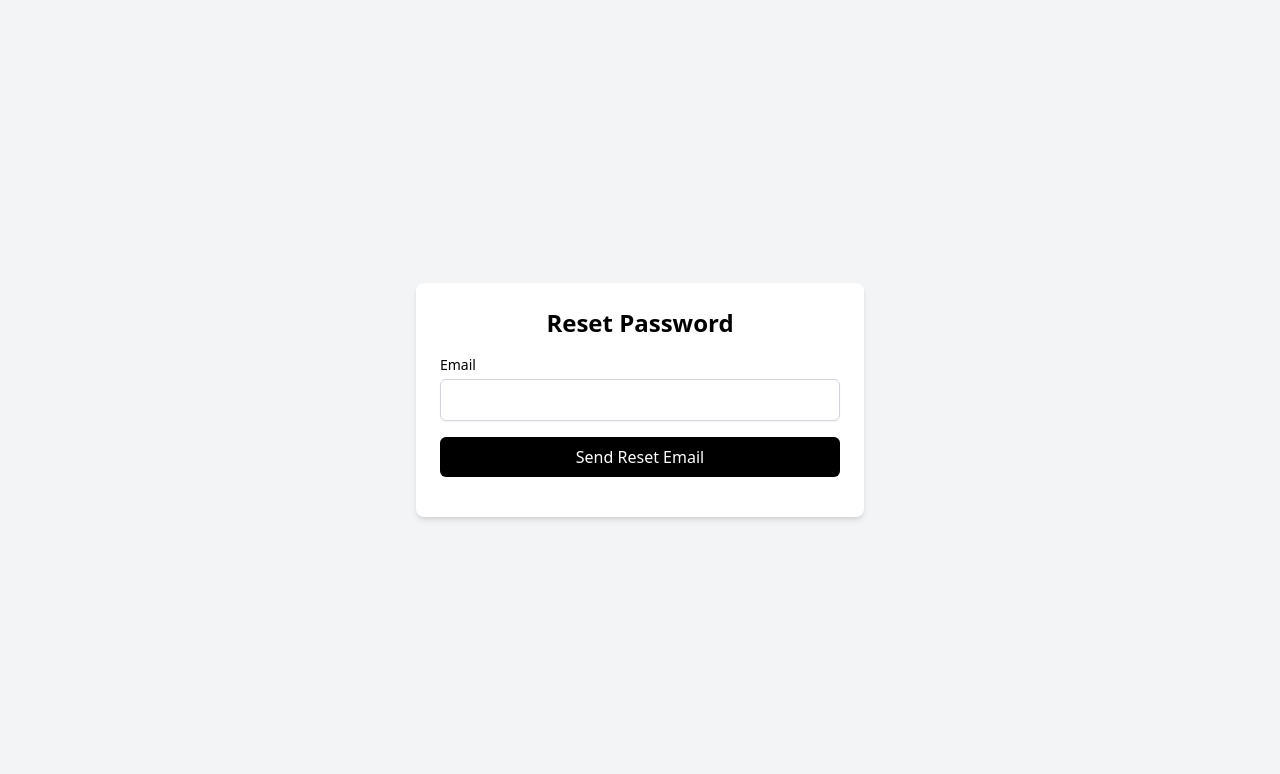
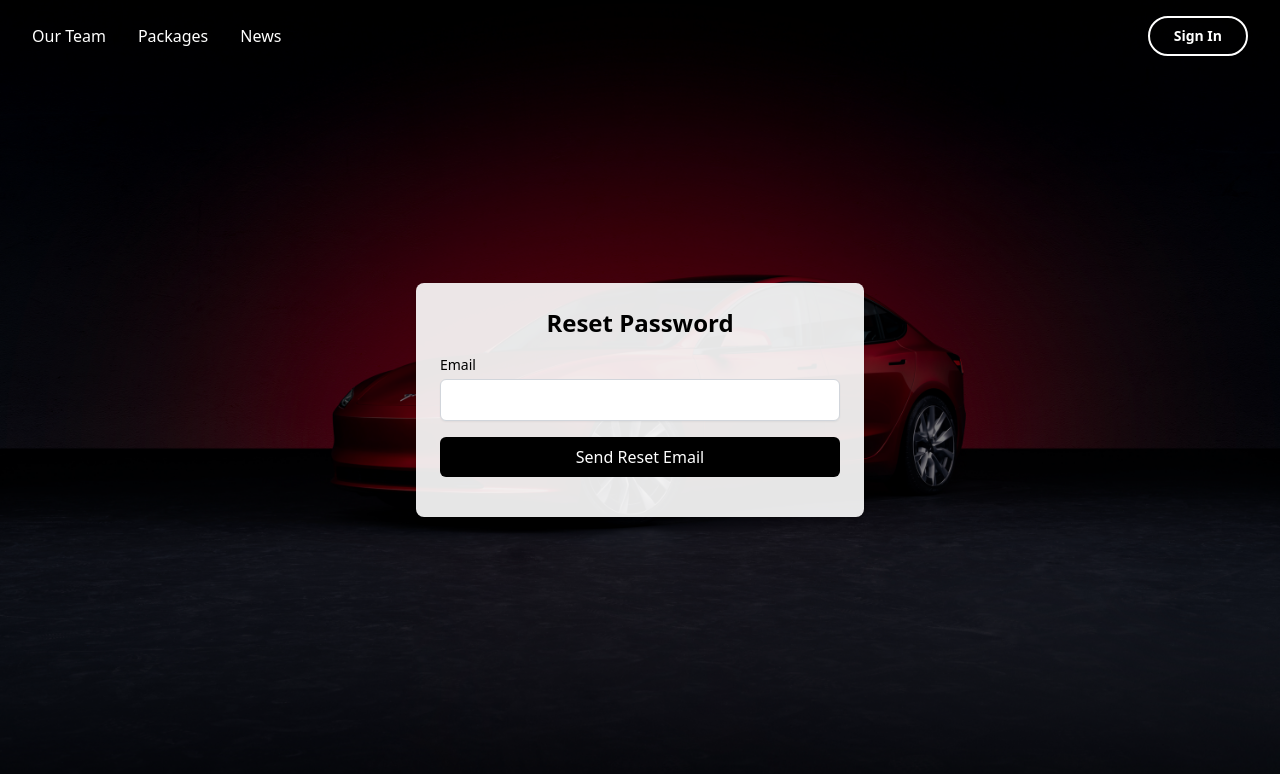
Before and after one commit to Ghaith4230/drivingWebapp, a Next.js app: page /resPas in a window 1280 px wide. Shown: the top 774 px of the page. Built offline with nearby package versions, Linux system fonts and the light colour scheme.

Commit message:
UI overhaul to ResPas and Signup pages as well, to adhear to the style set by the landing page

```diff
--- a/src/app/resPas/page.tsx
+++ b/src/app/resPas/page.tsx
@@ -1,6 +1,8 @@
 "use client";
 import { useState } from "react";
 import { redirect } from "next/navigation";
+import Image from "next/image";
+import Link from "next/link"; // Import Link for navigation
 
 export default function ChangePasswordPage() {
   const [email, setEmail] = useState("");
@@ -10,7 +12,7 @@ export default function ChangePasswordPage() {
   const [newPassword, setNewPassword] = useState("");
 
   const handleSubmit = async (e: React.FormEvent) => {
-    e.preventDefault();  // Prevents page reload on form submit
+    e.preventDefault(); // Prevents page reload on form submit
 
     const response = await fetch("/api/resetEmail", {
       method: "POST",
@@ -26,11 +28,11 @@ export default function ChangePasswordPage() {
     }
 
     setStatusMessage("Reset password email sent successfully!");
-    setShowResetFields(true);  // Show reset password form after successful email sent
+    setShowResetFields(true); // Show reset password form after successful email sent
   };
 
   const handleResetPassword = async (e: React.FormEvent) => {
-    e.preventDefault();  // Prevents page reload on form submit
+    e.preventDefault(); // Prevents page reload on form submit
 
     const response = await fetch("/api/resetPas", {
       method: "POST",
@@ -47,12 +49,43 @@ export default function ChangePasswordPage() {
 
     setStatusMessage("Password reset successfully!");
     redirect('/login')
-
   };
 
   return (
-    <div className="flex items-center justify-center min-h-screen bg-gray-100">
-      <div className="w-full max-w-md p-6 bg-white rounded-lg shadow-md text-black">
+      <div className="relative min-h-screen">
+        {/* Background Image */}
+        <div className="absolute top-0 left-0 w-full h-full">
+          <Image
+              src="/car.jpeg"
+              alt="Background Image"
+              layout="fill"
+              objectFit="cover"
+              quality={100}
+              priority
+          />
+          {/* Background blur effect */}
+          <div className="absolute top-0 left-0 w-full h-full bg-black bg-opacity-50"></div>
+        </div>
+
+        {/* Top Section */}
+        <div className="absolute top-0 left-0 w-full px-8 py-4 flex justify-between items-center z-10">
+          {/* Left Side - Navigation Links */}
+          <div className="flex gap-8 text-white">
+            <Link href="#our-team" className="hover:underline">Our Team</Link>
+            <Link href="#packages" className="hover:underline">Packages</Link>
+            <Link href="#news" className="hover:underline">News</Link>
+          </div>
+
+          {/* Right Side - Sign In Button */}
+          <div className="flex">
+            <Link href="/login" className="bg-transparent border-2 border-white text-white py-2 px-6 rounded-full text-sm font-semibold hover:bg-white hover:text-black transition duration-300">
+              Sign In
+            </Link>
+          </div>
+        </div>
+
+        {/* Reset Password Box */}
+        <div className="absolute top-1/2 left-1/2 transform -translate-x-1/2 -translate-y-1/2 w-full max-w-md p-6 bg-white rounded-lg shadow-md text-black bg-opacity-90">
           <h2 className="text-2xl font-semibold text-center text-black">Reset Password</h2>
 
           {/* Email Form */}
--- a/src/app/signup/page.tsx
+++ b/src/app/signup/page.tsx
@@ -3,8 +3,10 @@
 import { useState } from "react";
 import { getUserByEmail } from "../../db/select";
 import { redirect } from "next/navigation";
+import Link from "next/link"; // Import Link for navigation
+import Image from "next/image"; // Import Image for the background
 
-export default function signupPage() {
+export default function SignupPage() {
   const [email, setEmail] = useState("");
   const [password, setPassword] = useState("");
   const [statusMessage, setStatusMessage] = useState("");
@@ -12,11 +14,13 @@ export default function signupPage() {
   const handleSubmit = async (e: React.FormEvent) => {
     e.preventDefault();
 
+    // Check if the email already exists
     if ((await getUserByEmail(email)) !== null) {
       setStatusMessage("Error: Email already exists");
       return;
     }
 
+    // Send signup data to the API route
     const response = await fetch("/api/signup", {
       method: "POST",
       headers: {
@@ -25,6 +29,7 @@ export default function signupPage() {
       body: JSON.stringify({ email, password, text: "verify email" }),
     });
 
+    // Check if response is successful
     if (!response.ok) {
       setStatusMessage("Error encrypting password");
       return;
@@ -36,13 +41,49 @@ export default function signupPage() {
       console.error("Error creating user:", error);
       setStatusMessage("Error creating user. Please try again.");
     }
+
+    // Redirect after successful signup
     redirect('/login');
   };
 
   return (
-    <div className="flex items-center justify-center min-h-screen bg-gray-100">
-      <div className="w-full max-w-md p-6 bg-white rounded-lg shadow-md text-black">
+      <div className="relative min-h-screen">
+        {/* Background Image */}
+        <div className="absolute top-0 left-0 w-full h-full">
+          <Image
+              src="/car.jpeg"
+              alt="Background Image"
+              layout="fill"
+              objectFit="cover"
+              quality={100}
+              priority
+          />
+          {/* Background blur effect */}
+          <div className="absolute top-0 left-0 w-full h-full bg-black bg-opacity-50"></div>
+        </div>
+
+        {/* Top Section */}
+        <div className="absolute top-0 left-0 w-full px-8 py-4 flex justify-between items-center z-10">
+          {/* Left Side - Navigation Links */}
+          <div className="flex gap-8 text-white">
+            <Link href="#our-team" className="hover:underline">Our Team</Link>
+            <Link href="#packages" className="hover:underline">Packages</Link>
+            <Link href="#news" className="hover:underline">News</Link>
+          </div>
+
+          {/* Right Side - Sign In Button */}
+          <div className="flex">
+            <Link href="/login" className="bg-transparent border-2 border-white text-white py-2 px-6 rounded-full text-sm font-semibold hover:bg-white hover:text-black transition duration-300">
+              Sign In
+            </Link>
+          </div>
+        </div>
+
+        {/* Signup Box */}
+        <div className="absolute top-1/2 left-1/2 transform -translate-x-1/2 -translate-y-1/2 w-full max-w-md p-6 bg-white rounded-lg shadow-md text-black bg-opacity-90">
           <h2 className="text-2xl font-semibold text-center text-black">Signup</h2>
+
+          {/* Signup Form */}
           <form className="mt-4" onSubmit={handleSubmit}>
             <div className="mb-4">
               <label className="block text-sm font-medium text-black">Email</label>
```
Lines whose indentation alone changed are shown as unchanged.
